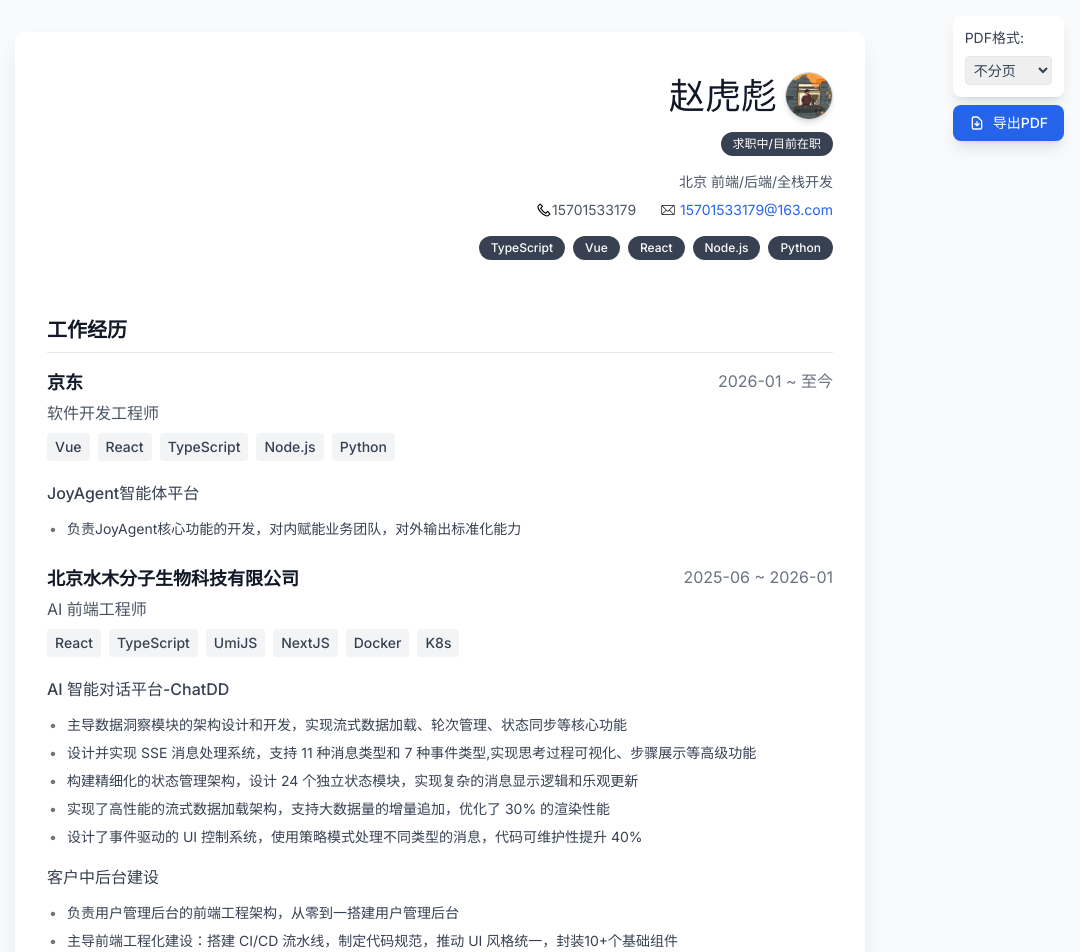
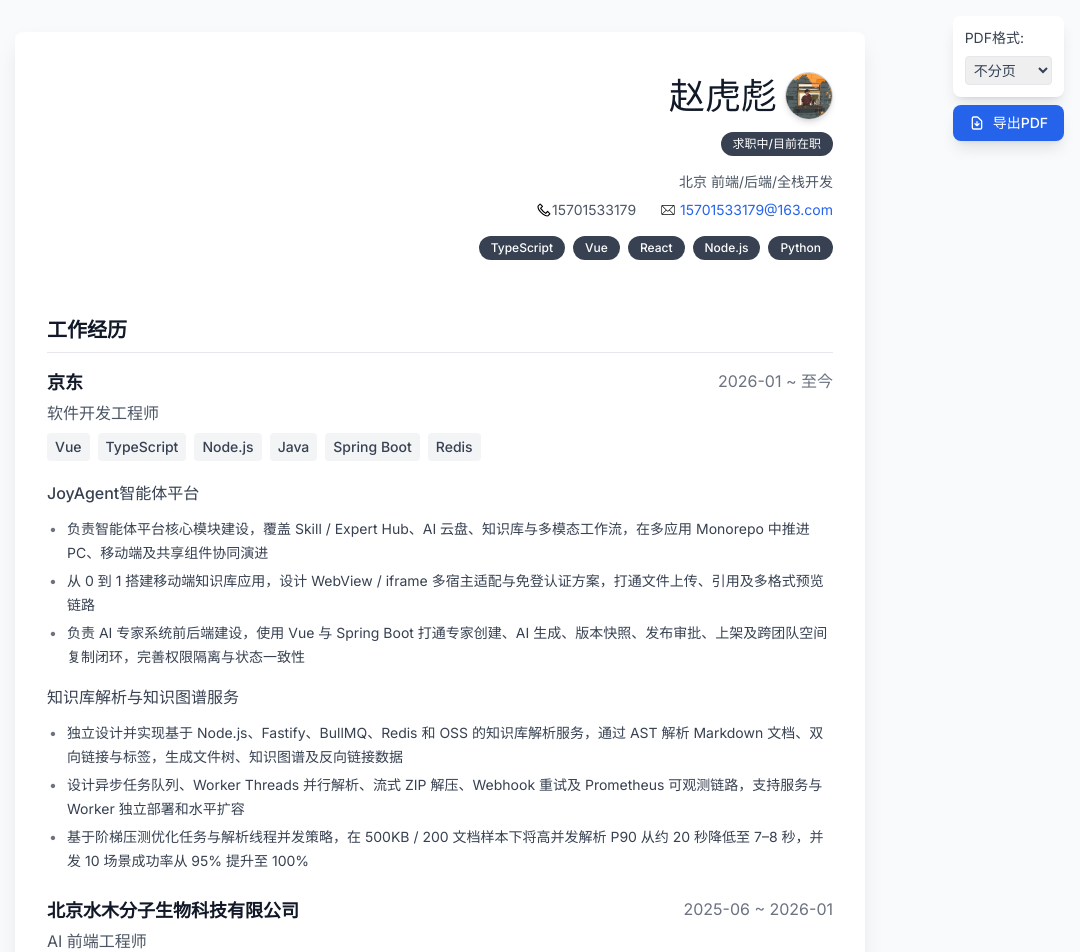
Before and after one commit to au-to/my-resume, a Vue app: page / in a window 1280 px wide. Shown: the top 952 px of the page, without its empty margins (200-1280 px from the left). Built offline with nearby package versions, Linux system fonts and the light colour scheme.

Commit message:
docs: update resume

```diff
--- a/src/components/ResumeTemplate.vue
+++ b/src/components/ResumeTemplate.vue
@@ -362,13 +362,23 @@
       company: '京东',
       position: '软件开发工程师',
       dateRange: '2026-01 ~ 至今',
-      technologies: ['Vue', 'React', 'TypeScript', 'Node.js', 'Python'],
+      technologies: ['Vue', 'TypeScript', 'Node.js', 'Java', 'Spring Boot', 'Redis'],
       projects: [
         {
           name: 'JoyAgent智能体平台',
           // url: 'https://joyagent.jd.com',
           descriptions: [
-            '负责JoyAgent核心功能的开发，对内赋能业务团队，对外输出标准化能力',
+            '负责智能体平台核心模块建设，覆盖 Skill / Expert Hub、AI 云盘、知识库与多模态工作流，在多应用 Monorepo 中推进 PC、移动端及共享组件协同演进',
+            '从 0 到 1 搭建移动端知识库应用，设计 WebView / iframe 多宿主适配与免登认证方案，打通文件上传、引用及多格式预览链路',
+            '负责 AI 专家系统前后端建设，使用 Vue 与 Spring Boot 打通专家创建、AI 生成、版本快照、发布审批、上架及跨团队空间复制闭环，完善权限隔离与状态一致性'
+          ]
+        },
+        {
+          name: '知识库解析与知识图谱服务',
+          descriptions: [
+            '独立设计并实现基于 Node.js、Fastify、BullMQ、Redis 和 OSS 的知识库解析服务，通过 AST 解析 Markdown 文档、双向链接与标签，生成文件树、知识图谱及反向链接数据',
+            '设计异步任务队列、Worker Threads 并行解析、流式 ZIP 解压、Webhook 重试及 Prometheus 可观测链路，支持服务与 Worker 独立部署和水平扩容',
+            '基于阶梯压测优化任务与解析线程并发策略，在 500KB / 200 文档样本下将高并发解析 P90 从约 20 秒降低至 7–8 秒，并发 10 场景成功率从 95% 提升至 100%'
           ]
         }
       ]
```
